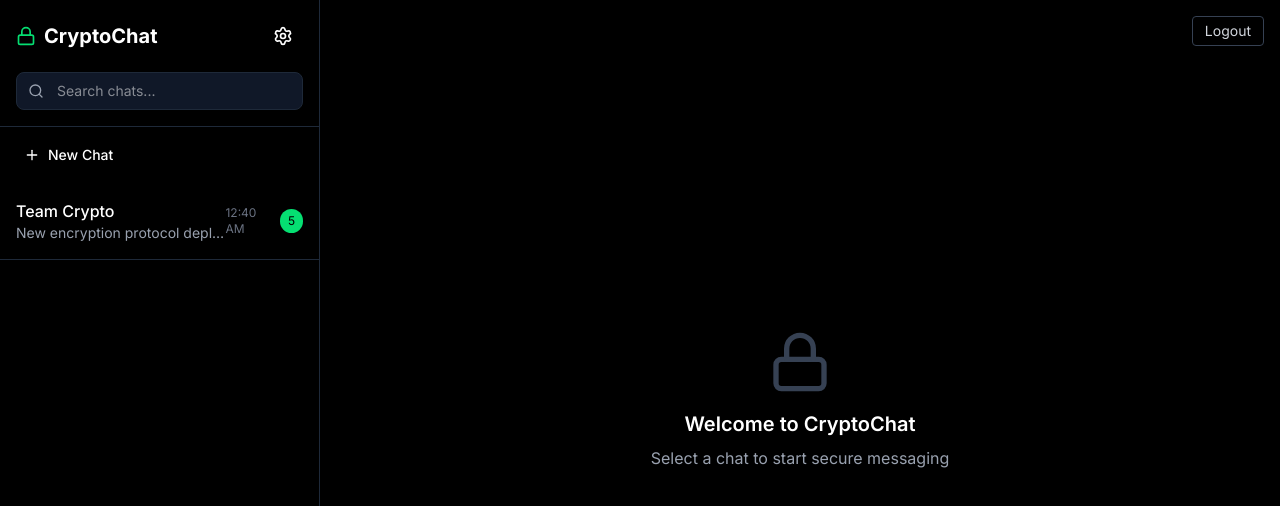
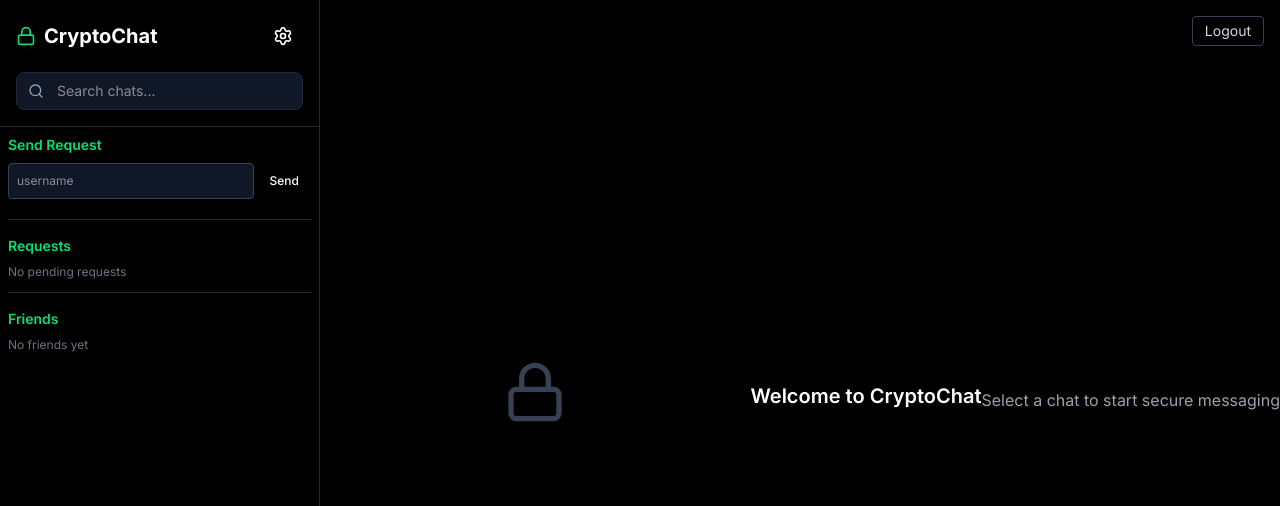
Before and after one commit to usafdev/cryptochat, a Next.js app: page /chat in a window 1280 px wide. Shown: the top 506 px of the page. Built offline with nearby package versions, Linux system fonts and the light colour scheme; sample sign-in values are in the browser's storage.

Commit message:
Added friends list and friend requests

```diff
--- a/src/app/chat/page.tsx
+++ b/src/app/chat/page.tsx
@@ -5,12 +5,7 @@ import { useRouter } from "next/navigation";
 import { useEffect, useState, useRef, useMemo } from "react";
 import type { KeyboardEvent } from "react";
 import { Button } from "../components/ui/Button";
-import { Send, Lock, User, Settings, Search, Plus } from "lucide-react";
-
-/* ------------------------------------------------------------------ */
-/* Everything below this line is your ORIGINAL code, untouched        */
-/* except for the component name change (CryptoChat -> ChatShell)     */
-/* ------------------------------------------------------------------ */
+import { Send, Lock, User, Settings, Search } from "lucide-react";
 
 interface Message {
   id: string;
@@ -31,16 +26,45 @@ interface Chat {
 type ChatMessages = Record<string, Message[]>;
 
 const STORAGE_KEY = "cryptochat_state_v1";
-
 const uid = () => `${Date.now().toString(36)}-${Math.random().toString(36).slice(2, 8)}`;
 
-// Seed data
+/* ---------- Friend-request helpers ---------- */
+type FriendReq = { from: string; to: string; status: "sent" | "received" | "accepted" };
+const REQ_KEY = "friend_requests";
+
+function getReqs(): FriendReq[] {
+  const raw = typeof window !== "undefined" ? localStorage.getItem(REQ_KEY) : null;
+  return raw ? JSON.parse(raw) : [];
+}
+function sendRequest(from: string, to: string) {
+  const reqs = getReqs();
+  if (from === to || reqs.some((r) => r.from === from && r.to === to)) return;
+  reqs.push({ from, to, status: "sent" });
+  localStorage.setItem(REQ_KEY, JSON.stringify(reqs));
+}
+function acceptRequest(from: string, to: string) {
+  const reqs = getReqs().filter((r) => !(r.from === from && r.to === to));
+  reqs.push({ from, to, status: "accepted" });
+  localStorage.setItem(REQ_KEY, JSON.stringify(reqs));
+}
+function declineRequest(from: string, to: string) {
+  const reqs = getReqs().filter((r) => !(r.from === from && r.to === to));
+  localStorage.setItem(REQ_KEY, JSON.stringify(reqs));
+}
+function getFriends(): string[] {
+  const me = typeof window !== "undefined" ? localStorage.getItem("loggedInUser") : null;
+  return getReqs()
+    .filter((r) => r.status === "accepted" && (r.from === me || r.to === me))
+    .map((r) => (r.from === me ? r.to : r.from));
+}
+
+/* ---------- Seed: only Team Crypto ---------- */
 const now = new Date();
 const initialChatMessages: ChatMessages = {
-  "team": [
+  team: [
     {
       id: uid(),
-      content: "New encryption protocol deployed",
+      content: "Welcome to CryptoChat – secure messaging for everyone.",
       sender: "Team Crypto",
       timestamp: now,
       isOwn: false,
@@ -48,22 +72,12 @@ const initialChatMessages: ChatMessages = {
   ],
 };
 
-const initialChats: Chat[] = [
-  {
-    id: "team",
-    name: "Team Crypto",
-    lastMessage: initialChatMessages["team"][0].content,
-    timestamp: initialChatMessages["team"][0].timestamp,
-    unread: 5,
-  },
-];
-
 function ChatShell() {
   const [selectedChat, setSelectedChat] = useState<string | null>(null);
   const [message, setMessage] = useState("");
   const [search, setSearch] = useState("");
-  const [chats, setChats] = useState<Chat[]>(initialChats);
   const [chatMessages, setChatMessages] = useState<ChatMessages>(initialChatMessages);
+  const [friends, setFriends] = useState<string[]>([]);
 
   const messagesEndRef = useRef<HTMLDivElement>(null);
   const messageInputRef = useRef<HTMLInputElement>(null);
@@ -72,44 +86,60 @@ function ChatShell() {
     ? localStorage.getItem("loggedInUser") || "You"
     : "You";
 
+  /* ---------- Sync friends ---------- */
+  useEffect(() => setFriends(getFriends()), []);
+
+  /* ---------- Derive chats ---------- */
+  const chats = useMemo(() => {
+    const team: Chat = {
+      id: "team",
+      name: "Team Crypto",
+      lastMessage: chatMessages["team"]?.slice(-1)[0]?.content || "No messages yet",
+      timestamp: chatMessages["team"]?.slice(-1)[0]?.timestamp || new Date(),
+      unread: 0,
+    };
+    const dmChats: Chat[] = friends.map((f) => ({
+      id: f,
+      name: f,
+      lastMessage: chatMessages[f]?.slice(-1)[0]?.content || "No messages yet",
+      timestamp: chatMessages[f]?.slice(-1)[0]?.timestamp || new Date(0),
+      unread: 0,
+    }));
+    return [team, ...dmChats].sort((a, b) => b.timestamp.getTime() - a.timestamp.getTime());
+  }, [friends, chatMessages]);
+
   const currentMessages = useMemo(
     () => (selectedChat ? chatMessages[selectedChat] ?? [] : []),
     [selectedChat, chatMessages]
   );
 
-  // Load from localStorage on first mount
+  /* ---------- Persistence ---------- */
   useEffect(() => {
     try {
       const raw = typeof window !== "undefined" ? localStorage.getItem(STORAGE_KEY) : null;
       if (!raw) return;
-
       const parsed = JSON.parse(raw) as {
         selectedChat: string | null;
         chats: (Omit<Chat, "timestamp"> & { timestamp: string })[];
         chatMessages: Record<string, (Omit<Message, "timestamp"> & { timestamp: string })[]>;
       };
-
       const revivedChats: Chat[] = parsed.chats.map((c) => ({
         ...c,
         timestamp: new Date(c.timestamp),
       }));
-
       const revivedChatMessages: ChatMessages = Object.fromEntries(
         Object.entries(parsed.chatMessages).map(([chatId, msgs]) => [
           chatId,
           msgs.map((m) => ({ ...m, timestamp: new Date(m.timestamp) })),
         ])
       );
-
-      setChats(revivedChats);
       setChatMessages(revivedChatMessages);
       setSelectedChat(parsed.selectedChat);
     } catch {
-      // If parsing fails, fall back to initial state
+      /* ignore */
     }
   }, []);
 
-  // Persist to localStorage when state changes
   useEffect(() => {
     try {
       const payload = {
@@ -124,65 +154,36 @@ function ChatShell() {
       };
       localStorage.setItem(STORAGE_KEY, JSON.stringify(payload));
     } catch {
-      // ignore storage errors
+      /* ignore */
     }
   }, [selectedChat, chats, chatMessages]);
 
-  // Auto scroll to bottom when messages update or chat changes
-  const scrollToBottom = () => {
-    messagesEndRef.current?.scrollIntoView({ behavior: "smooth" });
-  };
+  /* ---------- Scroll & focus ---------- */
+  const scrollToBottom = () => messagesEndRef.current?.scrollIntoView({ behavior: "smooth" });
+  useEffect(() => { scrollToBottom(); }, [selectedChat, currentMessages.length]);
+  useEffect(() => { if (selectedChat) messageInputRef.current?.focus(); }, [selectedChat]);
 
-  useEffect(() => {
-    scrollToBottom();
-  }, [selectedChat, currentMessages.length]);
-
-  // Focus the input when a chat is selected
-  useEffect(() => {
-    if (selectedChat) messageInputRef.current?.focus();
-  }, [selectedChat]);
-
+  /* ---------- Handlers ---------- */
   const handleSelectChat = (chatId: string) => {
     setSelectedChat(chatId);
-    setChats((prev) =>
-      prev.map((c) => (c.id === chatId ? { ...c, unread: 0 } : c))
-    );
-    // Ensure a message array exists for new/empty chats
     setChatMessages((prev) => (prev[chatId] ? prev : { ...prev, [chatId]: [] }));
   };
 
   const handleSend = () => {
     const trimmed = message.trim();
     if (!trimmed || !selectedChat) return;
-
     const newMsg: Message = {
       id: uid(),
       content: trimmed,
-      sender: loggedInUser,   // ← no more “You”
+      sender: loggedInUser,
       timestamp: new Date(),
       isOwn: true,
     };
-
-    setChatMessages((prev) => {
-      const chatMsgs = prev[selectedChat] ?? [];
-      const nextMsgs = [...chatMsgs, newMsg];
-      return { ...prev, [selectedChat]: nextMsgs };
-    });
-
-    // Update chat metadata (lastMessage, timestamp). Do not alter unread of the selected chat.
-    setChats((prev) =>
-      prev
-        .map((c) =>
-          c.id === selectedChat
-            ? { ...c, lastMessage: trimmed, timestamp: newMsg.timestamp }
-            : c
-        )
-        // Optional: keep chats sorted by recent activity (desc)
-        .sort((a, b) => b.timestamp.getTime() - a.timestamp.getTime())
-    );
-
+    setChatMessages((prev) => ({
+      ...prev,
+      [selectedChat]: [...(prev[selectedChat] ?? []), newMsg],
+    }));
     setMessage("");
-    // Scroll after a tick to ensure DOM updates
     requestAnimationFrame(scrollToBottom);
   };
 
@@ -193,42 +194,7 @@ function ChatShell() {
     }
   };
 
-  const handleNewChat = () => {
-    const name = typeof window !== "undefined" ? window.prompt("Name this chat") : null;
-    if (!name) return;
-
-    const id = uid();
-    const createdAt = new Date();
-
-    const newChat: Chat = {
-      id,
-      name: name.trim(),
-      lastMessage: "",
-      timestamp: createdAt,
-      unread: 0,
-    };
-
-    setChats((prev) =>
-      [newChat, ...prev].sort((a, b) => b.timestamp.getTime() - a.timestamp.getTime())
-    );
-    setChatMessages((prev) => ({ ...prev, [id]: [] }));
-    setSelectedChat(id);
-  };
-
-  const filteredChats = useMemo(() => {
-    const q = search.trim().toLowerCase();
-    const base = q
-      ? chats.filter(
-          (c) =>
-            c.name.toLowerCase().includes(q) ||
-            (c.lastMessage || "").toLowerCase().includes(q)
-        )
-      : chats;
-    return [...base].sort((a, b) => b.timestamp.getTime() - a.timestamp.getTime());
-  }, [chats, search]);
-
-  const formatTime = (d: Date) =>
-    d.toLocaleTimeString([], { hour: "2-digit", minute: "2-digit" });
+  const formatTime = (d: Date) => d.toLocaleTimeString([], { hour: "2-digit", minute: "2-digit" });
 
   return (
     <div className="flex h-screen bg-black text-white">
@@ -261,52 +227,109 @@ function ChatShell() {
           </div>
         </div>
 
-        {/* Chat List */}
-        <div className="flex-1 overflow-y-auto">
-          <div className="p-2">
+        {/* Friends & Chats */}
+        <div className="flex-1 overflow-y-auto p-2 space-y-4">
+          {/* Send Friend Request */}
+          <div className="border-b border-gray-800 pb-3">
+            <h3 className="text-sm font-semibold mb-2 text-green-400">Send Request</h3>
+            <div className="flex gap-1 mb-2">
+              <input
+                type="text"
+                placeholder="username"
+                className="flex-1 bg-gray-900 border border-gray-700 rounded px-2 py-1 text-xs focus:outline-none focus:border-green-400"
+                onKeyDown={(e) => {
+                  if (e.key !== "Enter") return;
+                  const input = e.target as HTMLInputElement;
+                  const target = input.value.trim();
+                  if (!target || target === loggedInUser) return;
+                  const users = JSON.parse(localStorage.getItem("users") || "{}");
+                  if (!users[target]) { alert("User not found."); return; }
+                  sendRequest(loggedInUser, target);
+                  setFriends(getFriends()); // re-render
+                  input.value = "";
+                }}
+              />
               <Button
-              className="w-full justify-start"
                 variant="ghost"
-              aria-label="Create new chat"
-              onClick={handleNewChat}
+                size="sm"
+                className="text-xs"
+                onClick={(e) => {
+                  const input = (e.target as HTMLElement).previousElementSibling as HTMLInputElement;
+                  const target = input.value.trim();
+                  if (!target || target === loggedInUser) return;
+                  const users = JSON.parse(localStorage.getItem("users") || "{}");
+                  if (!users[target]) { alert("User not found."); return; }
+                  sendRequest(loggedInUser, target);
+                  setFriends(getFriends());
+                  input.value = "";
+                }}
               >
-              <Plus className="w-4 h-4 mr-2" />
-              New Chat
+                Send
               </Button>
             </div>
-          {filteredChats.map((chat) => (
-            <div
-              key={chat.id}
-              className={`p-4 hover:bg-gray-900 cursor-pointer border-b border-gray-800 ${
-                selectedChat === chat.id ? "bg-gray-900" : ""
-              }`}
-              onClick={() => handleSelectChat(chat.id)}
-              role="button"
-              aria-pressed={selectedChat === chat.id}
-              tabIndex={0}
-              onKeyDown={(e) => {
-                if (e.key === "Enter" || e.key === " ") handleSelectChat(chat.id);
+          </div>
+
+          {/* Incoming Requests */}
+          <div className="border-b border-gray-800 pb-3">
+            <h3 className="text-sm font-semibold mb-2 text-green-400">Requests</h3>
+            <ul className="text-xs space-y-1">
+              {getReqs()
+                .filter((r) => r.to === loggedInUser && r.status !== "accepted")
+                .map((r) => (
+                  <li key={r.from} className="flex justify-between items-center hover:bg-gray-800 px-1 rounded">
+                    <span>{r.from} wants to be friends</span>
+                    <div className="space-x-1">
+                      <button
+                        className="text-green-400"
+                        onClick={() => {
+                          acceptRequest(r.from, r.to);
+                          setFriends(getFriends());
                         }}
                       >
-              <div className="flex items-center justify-between">
-                <div className="min-w-0">
-                  <h3 className="font-medium truncate">{chat.name}</h3>
-                  <p className="text-sm text-gray-400 truncate">{chat.lastMessage || "No messages yet"}</p>
+                        ✓
+                      </button>
+                      <button
+                        className="text-red-400"
+                        onClick={() => {
+                          declineRequest(r.from, r.to);
+                          setFriends(getFriends());
+                        }}
+                      >
+                        ✕
+                      </button>
                     </div>
-                <div className="flex items-center gap-2">
-                  <span className="text-xs text-gray-500">{formatTime(chat.timestamp)}</span>
-                  {chat.unread > 0 && (
-                    <span
-                      className="bg-green-400 text-black text-xs rounded-full px-2 py-1"
-                      aria-label={`${chat.unread} unread messages`}
+                  </li>
+                ))}
+              {getReqs().filter((r) => r.to === loggedInUser && r.status !== "accepted").length === 0 && (
+                <p className="text-gray-500 text-xs">No pending requests</p>
+              )}
+            </ul>
+          </div>
+
+          {/* Accepted Friends (DM chats) */}
+          <div>
+            <h3 className="text-sm font-semibold mb-2 text-green-400">Friends</h3>
+            {friends.length === 0 && <p className="text-gray-500 text-xs">No friends yet</p>}
+            {friends.map((f) => (
+              <div
+                key={f}
+                className={`p-2 hover:bg-gray-900 cursor-pointer rounded ${
+                  selectedChat === f ? "bg-gray-900" : ""
+                }`}
+                onClick={() => handleSelectChat(f)}
               >
-                      {chat.unread}
+                <div className="flex justify-between items-center">
+                  <span className="font-medium truncate text-sm">{f}</span>
+                  <span className="text-xs text-gray-500">
+                    {formatTime(chatMessages[f]?.slice(-1)[0]?.timestamp || new Date(0))}
                   </span>
-                  )}
                 </div>
-              </div>
+                <p className="text-xs text-gray-400 truncate">
+                  {chatMessages[f]?.slice(-1)[0]?.content || "No messages yet"}
+                </p>
               </div>
             ))}
+          </div>
         </div>
       </div>
 
@@ -314,31 +337,22 @@ function ChatShell() {
       <div className="flex-1 flex flex-col">
         {selectedChat ? (
           <>
-            {/* Chat Header */}
             <div className="p-4 border-b border-gray-800 flex items-center justify-between">
               <div className="flex items-center gap-3">
-                <div
-                  className="w-10 h-10 bg-gray-800 rounded-full flex items-center justify-center"
-                  aria-hidden="true"
-                >
+                <div className="w-10 h-10 bg-gray-800 rounded-full flex items-center justify-center">
                   <User className="w-5 h-5" />
                 </div>
                 <div>
-                  <h2 className="font-semibold">
-                    {chats.find((c) => c.id === selectedChat)?.name || "Chat"}
-                  </h2>
-                  <p className="text-sm text-green-400" aria-label="Online status">
-                    ● Online
-                  </p>
+                  <h2 className="font-semibold">{chats.find((c) => c.id === selectedChat)?.name}</h2>
+                  <p className="text-sm text-green-400">● Online</p>
                 </div>
               </div>
               <div className="flex items-center gap-2">
-                <Lock className="w-4 h-4 text-green-400" aria-hidden="true" />
+                <Lock className="w-4 h-4 text-green-400" />
                 <span className="text-sm text-gray-400">End-to-end encrypted</span>
               </div>
             </div>
 
-            {/* Messages */}
             <div
               className="flex-1 overflow-y-auto p-4 space-y-4"
               role="log"
@@ -346,35 +360,20 @@ function ChatShell() {
               aria-relevant="additions text"
             >
               {currentMessages.length === 0 && (
-                <div className="text-center text-gray-500 text-sm mt-8">
-                  No messages yet. Say hi!
-                </div>
+                <div className="text-center text-gray-500 text-sm mt-8">No messages yet. Say hi!</div>
               )}
               {currentMessages.map((msg) => (
-                <div
-                  key={msg.id}
-                  className={`flex ${msg.isOwn ? "justify-end" : "justify-start"}`}
-                >
+                <div key={msg.id} className={`flex ${msg.isOwn ? "justify-end" : "justify-start"}`}>
                   <div
                     className={`max-w-xs sm:max-w-sm md:max-w-md lg:max-w-lg px-4 py-2 rounded-lg break-words ${
                       msg.isOwn ? "bg-green-400 text-black" : "bg-gray-800 text-white"
                     }`}
                   >
-                    {/* 🔽 ALWAYS show sender name above the message */}
-                    <p
-                    className={`text-xs mb-1 ${
-                      msg.isOwn ? "text-gray-800" : "text-gray-300"
-                    }`}
-                  >
+                    <p className={`text-xs mb-1 ${msg.isOwn ? "text-gray-800" : "text-gray-300"}`}>
                       {msg.sender}
                     </p>
-
                     <p className="text-sm whitespace-pre-wrap">{msg.content}</p>
-                    <p
-                      className={`text-2xs mt-1 ${
-                        msg.isOwn ? "text-gray-700" : "text-gray-400"
-                      }`}
-                    >
+                    <p className={`text-2xs mt-1 ${msg.isOwn ? "text-gray-700" : "text-gray-400"}`}>
                       {formatTime(msg.timestamp)}
                     </p>
                   </div>
@@ -383,7 +382,6 @@ function ChatShell() {
               <div ref={messagesEndRef} />
             </div>
 
-            {/* Message Input */}
             <div className="p-4 border-t border-gray-800">
               <div className="flex gap-2">
                 <input
@@ -393,13 +391,11 @@ function ChatShell() {
                   onChange={(e) => setMessage(e.target.value)}
                   onKeyDown={handleKeyDown}
                   placeholder="Type a secure message..."
-                  aria-label="Type a message"
                   className="flex-1 bg-gray-900 border border-gray-800 rounded-lg px-4 py-2 focus:outline-none focus:border-green-400"
                 />
                 <Button
                   onClick={handleSend}
-                  className="bg-green-400 text-black hover:bg-green-500 disabled:opacity-50 disabled:cursor-not-allowed"
-                  aria-label="Send message"
+                  className="bg-green-400 text-black hover:bg-green-500 disabled:opacity-50"
                   disabled={!message.trim()}
                 >
                   <Send className="w-4 h-4" />
@@ -409,11 +405,9 @@ function ChatShell() {
           </>
         ) : (
           <div className="flex-1 flex items-center justify-center">
-            <div className="text-center">
             <Lock className="w-16 h-16 text-gray-700 mx-auto mb-4" />
             <h2 className="text-xl font-semibold mb-2">Welcome to CryptoChat</h2>
             <p className="text-gray-400">Select a chat to start secure messaging</p>
-            </div>
           </div>
         )}
       </div>
@@ -421,46 +415,28 @@ function ChatShell() {
   );
 }
 
-/* ------------------------------------------------------------------ */
-/* NEW WRAPPER COMPONENT (includes auth & logout)                      */
-/* ------------------------------------------------------------------ */
-
+/*  Auth wrapper  */
 export default function CryptoChat() {
   const router = useRouter();
   const [loggedInUser, setLoggedInUser] = useState<string | null>(null);
-
   useEffect(() => {
     const username = localStorage.getItem("loggedInUser");
-    if (!username) {
-      router.push("/login");
-    } else {
-      setLoggedInUser(username);
-    }
+    if (!username) router.push("/login");
+    else setLoggedInUser(username);
   }, [router]);
-
   const handleLogout = () => {
     localStorage.removeItem("loggedInUser");
     router.push("/");
   };
-
-  if (loggedInUser === null) {
-    // still checking auth
-    return null; // or a spinner
-  }
-
+  if (loggedInUser === null) return null;
   return (
     <div className="relative h-screen">
-      {/* Logout button */}
-      <div className="absolute top-4 right-4 z-50">
       <button
         onClick={handleLogout}
-          className="px-3 py-1 border border-gray-700 text-sm text-gray-300 rounded hover:bg-red-500 hover:text-white"
+        className="absolute top-4 right-4 px-3 py-1 border border-gray-700 text-sm text-gray-300 rounded hover:bg-red-500 hover:text-white"
       >
         Logout
       </button>
-      </div>
-
-      {/* Actual chat UI */}
       <ChatShell />
     </div>
   );
```
Lines whose indentation alone changed are shown as unchanged.
